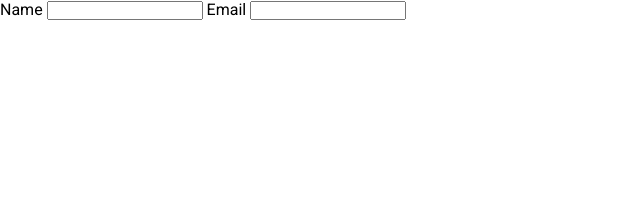
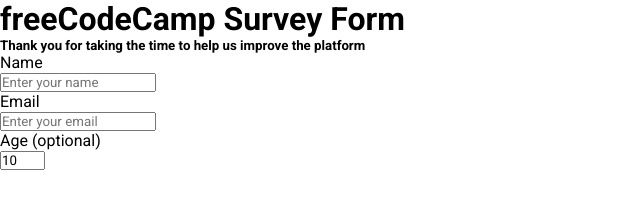
Before and after one commit to ol3gatron/responsive-web-design-projects, a plain HTML site: page Survey Form/index.html in a window 1280 px wide. Shown: the whole page, without its empty margins (0-640 px from the left). Drawn offline with Linux system fonts and the light colour scheme.

Commit message:
Did a input fields for name, email and age

```diff
--- a/Survey Form/index.html
+++ b/Survey Form/index.html
@@ -8,11 +8,15 @@
     <title>Survey Form</title>
 </head>
 <body>
+    <h1>freeCodeCamp Survey Form</h1>
+    <h5>Thank you for taking the time to help us improve the platform</h5>
     <form action="">
-        <label for="">Name</label>
-        <input type="text">
-        <label for="">Email</label>
-        <input type="email">
+        <p><label for="name">Name</label></p>
+        <input type="text" id="name" name="name" placeholder="Enter your name">
+        <p><label for="email">Email</label></p>
+        <input type="email" id="email" name="email" placeholder="Enter your email">
+        <p><label for="age">Age (optional)</label></p>
+        <input type="number" id="age" name="age" value="10" min="10" max="99">
     </form>
 </body>
 </html>
```
